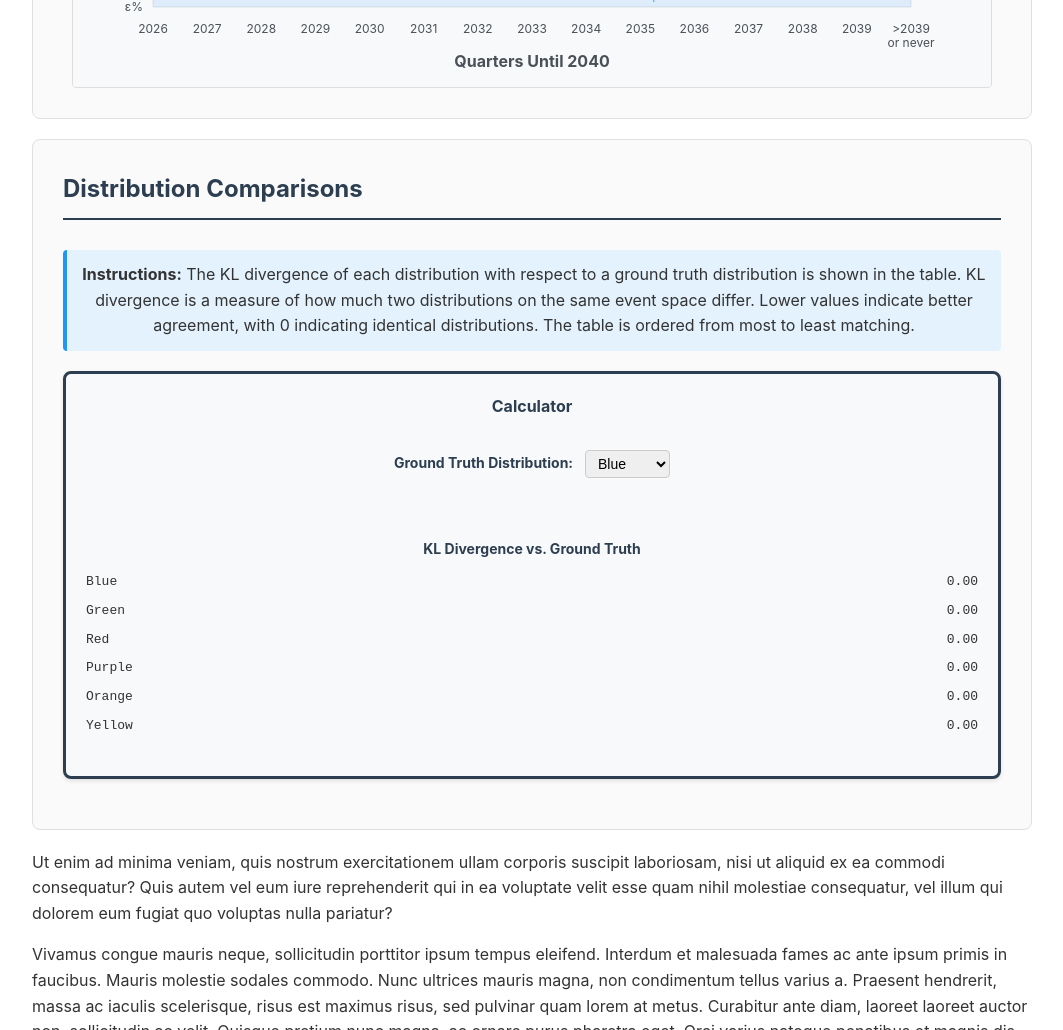
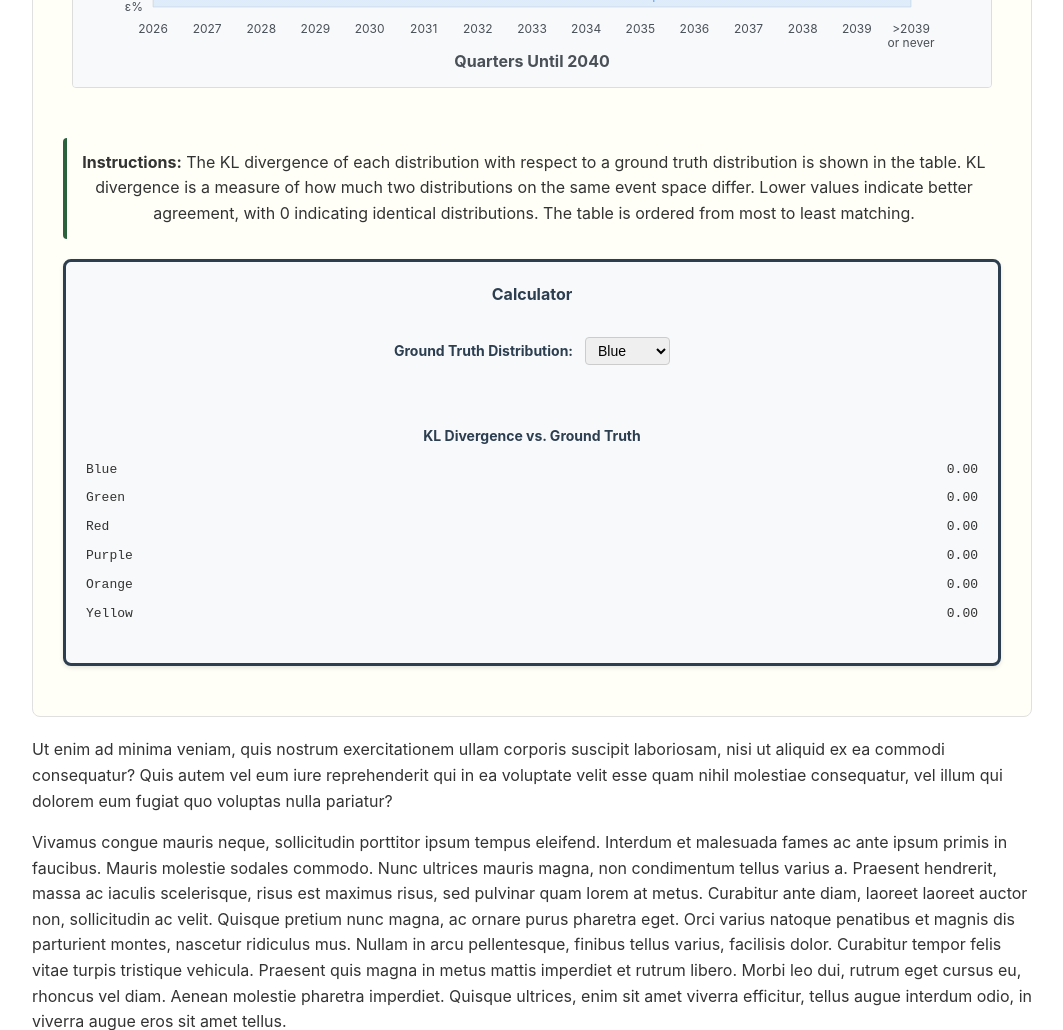
Before and after one commit to DavidUdell/AI_2027_Widgets, a website built with Vite: page index.html in a window 1280 px wide. Shown: the part 1160-2190 px from the top of the page, without its empty margins (108-1171 px from the left). Built offline with nearby package versions, Linux system fonts and the light colour scheme.

Commit message:
styling: color scheme

```diff
--- a/index.html
+++ b/index.html
@@ -36,7 +36,7 @@
             min-height: 600px;
             border: 1px solid #e0e0e0;
             border-radius: 8px;
-            background: #fafafa;
+            background: #fffff8;
             box-sizing: border-box;
         }
 
@@ -89,8 +89,8 @@
         }
 
         .instructions {
-            background: #e3f2fd;
-            border-left: 4px solid #2196f3;
+            background: #fffff8;
+            border-left: 4px solid #2a623d;
             padding: 12px;
             margin: 20px 0;
             border-radius: 4px;
@@ -273,12 +273,7 @@
         </div>
 
         <div id="interactive-widget"></div>
-    </div>
-
-    <div class="widget-container">
-        <h2>Distribution Comparisons</h2>
-
-        <div style="margin-top: 30px;">
+        <div style="margin-top: 50px;">
             <div class="instructions">
                 <strong>Instructions:</strong> The KL divergence of each
                 distribution with respect to a ground truth distribution is
@@ -290,6 +285,7 @@
             </div>
             <div id="calculator-widget"></div>
         </div>
+
     </div>
 
     <p>
```
